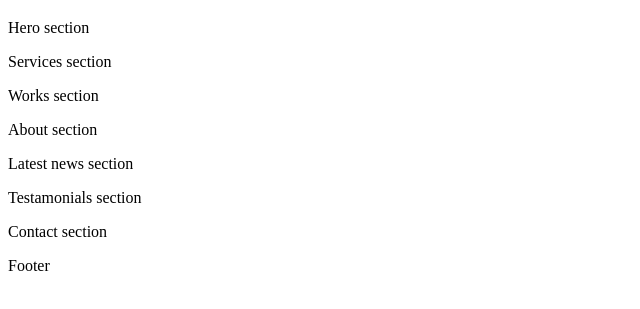
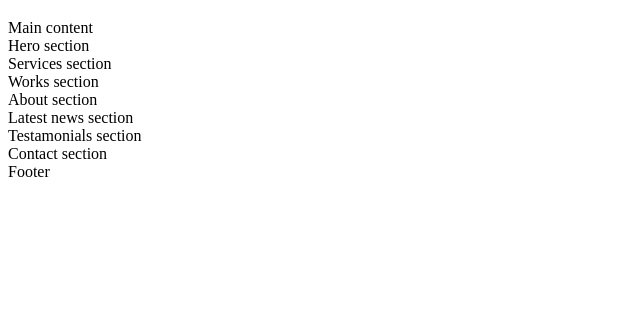
Before and after one commit to seeyou7/holbertonschool-web_front_end, a plain HTML site: page html_advanced/5-index.html in a window 1280 px wide. Shown: the part 61-370 px from the top of the page, without its empty margins (0-640 px from the left). Drawn offline with Linux system fonts and the light colour scheme.

Commit message:
fix tab error

```diff
--- a/html_advanced/5-index.html
+++ b/html_advanced/5-index.html
@@ -1,61 +1,42 @@
 <!DOCTYPE html>
-<html lang="EN" dir="ltr">
+<html dir="ltr" lang="en">
 <head>
 	<meta charset="utf-8">
 	<meta name="viewport" content="width=device-width, initial-scale=1.0, viewport-fit=cover">
-	<title> Homepage - Techium  </title>
 	<meta name="description" content="Techium is a digital agency">
 	<link rel="icon" type="image/x-icon" href="./favicon.ico">
 	<link rel="icon" type="image/png" href="./favicon.png">
-
+	<title> Homepage - Techium  </title>
 </head>
-
 <body>
 	<header>
 		<h1> Header </h1>
 	</header>
-
 	<main>
+		Main content
 		<section>
-			<p> Hero section </p>
+			Hero section
 		</section>
-
 		<section>
-                        <p> Services section </p>
+                        Services section
                 </section>
-
 		<section>
-                        <p> Works section </p>
+                        Works section
                 </section>
-
 		<section>
-                        <p> About section </p>
+                        About section
                 </section>
-
 		<section>
-                        <p> Latest news section </p>
+                        Latest news section
                 </section>
-
 		<section>
-                        <p> Testamonials section </p>
+                        Testamonials section
                 </section>
-
 		<section>
-                        <p> Contact section </p>
-                </section>
-
-
-
-
-
-	</main>
-
+                        Contact section
+		</section>
 	<footer>
-		<p> Footer </p>
+		Footer
 	</footer>
-
-
 </body>
-
-
 </html>
```
